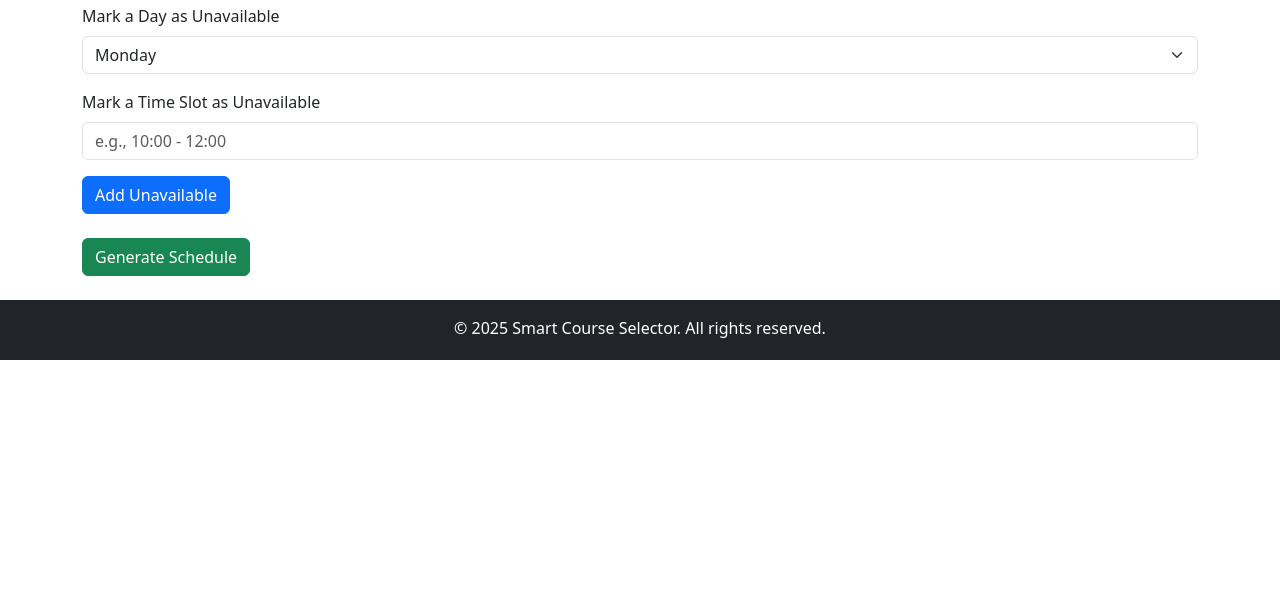
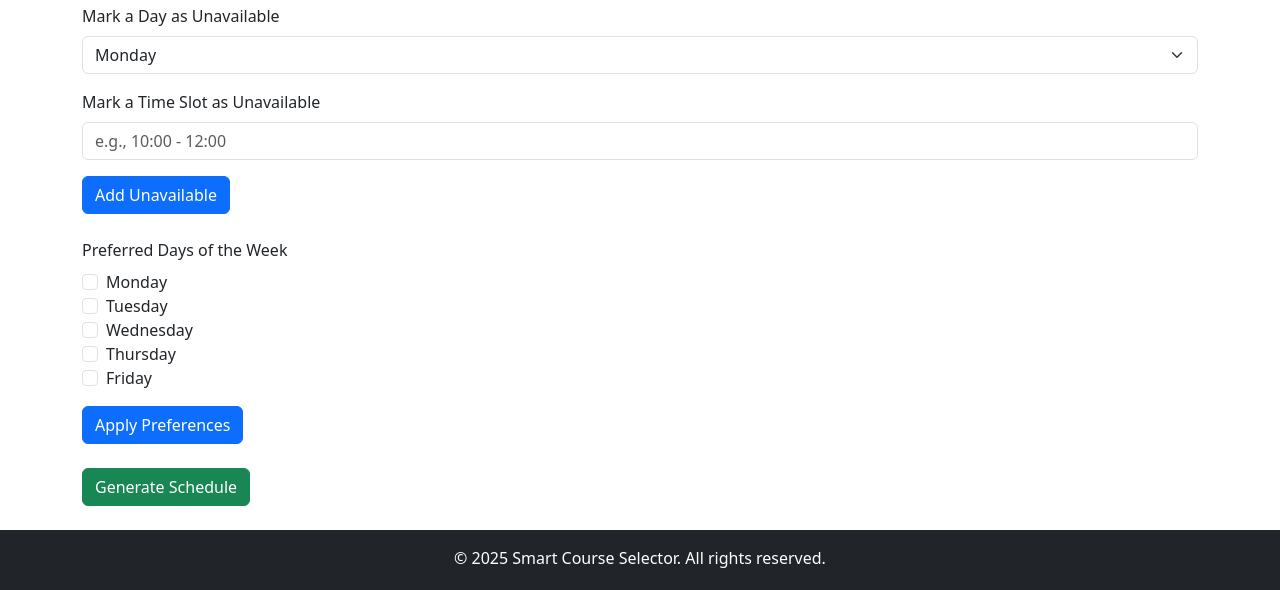
Before and after one commit to Xin-Wang1/2025_CITS5505_Agile_Web_Dev_group_project, a Flask app: template app/templates/Schedule.html in a window 1280 px wide. Shown: the part 1028-1618 px from the top of the page. Before the commit the page ends 1388 px from the top, so only its background shows below. Run offline with Flask 3, Linux system fonts and the light colour scheme; the template is opened without the code that fills it: most values are stand-ins (such as "Sample title", 1, 10 or a date in 2020); parts of the project's set-up code (start-up, migrations or seed data) failed here and were passed over; some libraries are stand-ins or nearby versions.

Commit message:
add algorithm and fix alerts

```diff
--- a/app/static/js/schedule.js
+++ b/app/static/js/schedule.js
@@ -1,7 +1,61 @@
+let selectedSlots    = [];
+let unavailableSlots = [];
+document.getElementById('apply-preferences-btn').addEventListener('click', () => {
+  // Get selected preferred days
+  const preferredDays = [];
+  document.querySelectorAll('#preferred-days .form-check-input:checked').forEach(cb => {
+    preferredDays.push(cb.value);
+  });
+
+  if (preferredDays.length === 0) {
+    alert('Please select at least one preferred day.');
+    return;
+  }
+
+  // Clear previous selections
+  document.querySelectorAll('.timeslot-checkbox').forEach(cb => {
+    cb.checked = false;
+    cb.dispatchEvent(new Event('change'));
+  });
+
+  // Auto-schedule classes based on preferred days
+  autoScheduleClasses(preferredDays);
+});
+
+function autoScheduleClasses(preferredDays) {
+  const fallbackSlots = [];
+
+  document.querySelectorAll('.timeslot-checkbox').forEach(cb => {
+    const day  = cb.dataset.day;
+    const type = cb.dataset.classType;
+
+    if (type === 'Lecture') {
+      // always schedule lectures
+      cb.checked = true;
+      cb.dispatchEvent(new Event('change'));
+
+    } else if (preferredDays.includes(day)) {
+      // schedule non-lectures on your preferred days
+      cb.checked = true;
+      cb.dispatchEvent(new Event('change'));
+
+    } else {
+      // collect all the non-lecture slots on non-preferred days
+      fallbackSlots.push(cb);
+    }
+  });
+
+  // if there are any non-preferred-day slots, pick one at random
+  if (fallbackSlots.length > 0) {
+    const randomIndex = Math.floor(Math.random() * fallbackSlots.length);
+    const randomCb    = fallbackSlots[randomIndex];
+    randomCb.checked = true;
+    randomCb.dispatchEvent(new Event('change'));
+  }
+}
 
 document.addEventListener('DOMContentLoaded', () => {
-  const selectedSlots    = [];
-  const unavailableSlots = [];
+
 
   // simple [aStart,aEnd) vs [bStart,bEnd) overlap test
   function overlaps(aStart, aEnd, bStart, bEnd) {
@@ -22,27 +76,47 @@ document.addEventListener('DOMContentLoaded', () => {
       const name      = cb.dataset.unitName;
       const type      = cb.dataset.classType;
       const classtimeId = cb.dataset.classtimeId;
+      const unitId = cb.dataset.unitId;
       const firstCell = document.querySelector(`.slot-cell[data-day="${day}"][data-hour="${s}"]`);
 
       if (cb.checked) {
         // 1a) block conflict?
         if (hasOverlap(unavailableSlots, day, s, e)) {
-          alert('⛔ That time is marked unavailable.');
           cb.checked = false;
           return;
         }
         // 1b) class conflict?
         if (hasOverlap(selectedSlots, day, s, e)) {
-          alert('⚠️ This class overlaps one you already selected.');
+
+          cb.checked = false;
+          return;
+        }
+        const existingSelection = selectedSlots.find(
+        slot => slot.unitId === unitId && slot.type === type
+        );
+        if (existingSelection) {
           cb.checked = false;
           return;
         }
 
         // record & render
-        selectedSlots.push({ classtimeId });
+        selectedSlots.push({ classtimeId, unitId, type, day, startHour: s, endHour: e });
         firstCell.setAttribute('rowspan', span);
         firstCell.classList.add('selected');
-        firstCell.textContent = `${name} (${type}) ${s}–${e}`;
+
+        //firstCell.textContent = `${name} (${type}) ${s}–${e}`;
+        const listItem = document.createElement('li');
+        listItem.className = 'list-group-item';
+        listItem.innerHTML = `
+        <strong>${name}</strong> - ${type}
+        (${day.charAt(0).toUpperCase() + day.slice(1)} ${s}:00–${e}:00)`;
+
+        const listContainer = document.createElement('ul');
+        listContainer.className = 'list-group';
+        listContainer.appendChild(listItem);
+
+        firstCell.innerHTML = ''; // Clear any existing content
+        firstCell.appendChild(listContainer);
         for (let h = s+1; h < e; h++) {
           document.querySelector(`.slot-cell[data-day="${day}"][data-hour="${h}"]`)
                   .style.display = 'none';
@@ -66,34 +140,80 @@ document.addEventListener('DOMContentLoaded', () => {
 
   // 2) ADD UNAVAILABLE handler
   document.getElementById('add-unavailable-btn').addEventListener('click', () => {
-    const day       = document.getElementById('unavailable-day').value;
-    const [startStr,endStr] = document.getElementById('unavailable-time').value
-                             .split('-').map(s=>s.trim());
-    const s         = parseInt(startStr.split(':')[0],10);
-    const e         = parseInt(endStr.split(':')[0],10);
-    const span      = e - s;
+    const day = document.getElementById('unavailable-day').value;
+    const timeRange = document.getElementById('unavailable-time').value;
+
+  // Validate inputs
+    if (!day || !timeRange) {
+      alert('Please select a day and time range.');
+      return;
+    }
+
+    const [startStr, endStr] = timeRange.split('-').map(s => s.trim());
+    const s = parseInt(startStr.split(':')[0], 10);
+    const e = parseInt(endStr.split(':')[0], 10);
+
+    if (isNaN(s) || isNaN(e) || s >= e) {
+      alert('Invalid time range. Please enter a valid range like "10:00-12:00".');
+      return;
+    }
+
+    const span = e - s;
     const firstCell = document.querySelector(`.slot-cell[data-day="${day}"][data-hour="${s}"]`);
 
+    if (!firstCell) {
+      alert('Invalid time slot. Please ensure the selected time range is within the schedule.');
+      return;
+    }
     // record & render
     unavailableSlots.push({ day, startHour: s, endHour: e });
+    const listItem = document.createElement('li');
+    listItem.className = 'list-group-item';
+    listItem.innerHTML = `
+    <strong>Unavailable</strong>
+    (${day.charAt(0).toUpperCase() + day.slice(1)} ${startStr}–${endStr})
+    <button class="btn btn-sm btn-danger float-end remove-unavailable-btn">Remove</button>
+    `;
+
+    const listContainer = document.createElement('ul');
+    listContainer.className = 'list-group';
+    listContainer.appendChild(listItem);
+
     firstCell.setAttribute('rowspan', span);
     firstCell.classList.add('unavailable');
-    firstCell.textContent = `Unavailable ${startStr}–${endStr}`;
-    for (let h = s+1; h < e; h++) {
-      document.querySelector(`.slot-cell[data-day="${day}"][data-hour="${h}"]`)
-              .style.display = 'none';
+    firstCell.innerHTML = ''; // Clear any existing content
+    firstCell.appendChild(listContainer);
+
+  // Hide subsequent cells in the same column
+    for (let h = s + 1; h < e; h++) {
+      const nextCell = document.querySelector(`.slot-cell[data-day="${day}"][data-hour="${h}"]`);
+      if (nextCell) {
+        nextCell.style.display = 'none';
+      }
     }
 
-    // remove any conflicting classes
-    document.querySelectorAll('.timeslot-checkbox:checked').forEach(cb => {
-      const d = cb.dataset.day;
-      const cs = parseInt(cb.dataset.startHour,10);
-      const ce = parseInt(cb.dataset.endHour,  10);
-      if (d===day && overlaps(s, e, cs, ce)) {
-        cb.checked = false;
-        cb.dispatchEvent(new Event('change'));
-      }
-    });
+  // Add event listener to the "Remove" button
+    const removeButton = listItem.querySelector('.remove-unavailable-btn');
+    if (removeButton) {
+      removeButton.addEventListener('click', () => {
+      // Remove the unavailable slot from the array
+        const idx = unavailableSlots.findIndex(slot => slot.day === day && slot.startHour === s && slot.endHour === e);
+        if (idx > -1) unavailableSlots.splice(idx, 1);
+
+      // Restore the cell
+        firstCell.removeAttribute('rowspan');
+        firstCell.classList.remove('unavailable');
+        firstCell.innerHTML = '';
+
+      // Restore the hidden cells
+        for (let h = s + 1; h < e; h++) {
+          const nextCell = document.querySelector(`.slot-cell[data-day="${day}"][data-hour="${h}"]`);
+          if (nextCell) {
+            nextCell.style.display = '';
+          }
+        }
+      });
+    }
   });
 
   // 3) GENERATE SCHEDULE → inject arrays as JSON
--- a/app/templates/Schedule.html
+++ b/app/templates/Schedule.html
@@ -1,12 +1,15 @@
-{% extends "base.html" %} {% block title %}Schedule{% endblock %} {% block head
-%} {{ super() }}
-<link
-  href="{{ url_for('static', filename='css/schedule.css') }}"
-  rel="stylesheet"
-/>
+{% extends "base.html" %}
 
-{% endblock %} {% block content %}
+{% block title %}Schedule{% endblock %}
+
+{% block head %}
+  <link href="{{ url_for('static', filename='css/schedule.css') }}" rel="stylesheet">
+
+{% endblock %}
+
+{% block content %}
 <main class="container flex-grow-1 my-4">
+
    <!-- Weekly Calendar -->
   <div class="table-responsive">
     <h2 class="mb-4">Generated Schedule</h2>
@@ -25,15 +28,11 @@
         {% for hour in range(8, 21) %}
         <tr>
           <td>{{ hour }}:00 – {{ hour + 1 }}:00</td>
-          <td class="slot-cell" data-day="Monday" data-hour="{{ hour }}"></td>
-          <td class="slot-cell" data-day="Tuesday" data-hour="{{ hour }}"></td>
-          <td
-            class="slot-cell"
-            data-day="Wednesday"
-            data-hour="{{ hour }}"
-          ></td>
-          <td class="slot-cell" data-day="Thursday" data-hour="{{ hour }}"></td>
-          <td class="slot-cell" data-day="Friday" data-hour="{{ hour }}"></td>
+          <td class="slot-cell" data-day="Monday"    data-hour="{{ hour }}"></td>
+          <td class="slot-cell" data-day="Tuesday"   data-hour="{{ hour }}"></td>
+          <td class="slot-cell" data-day="Wednesday" data-hour="{{ hour }}"></td>
+          <td class="slot-cell" data-day="Thursday"  data-hour="{{ hour }}"></td>
+          <td class="slot-cell" data-day="Friday"    data-hour="{{ hour }}"></td>
         </tr>
         {% endfor %}
       </tbody>
@@ -62,10 +61,14 @@
           data-unit-name="{{ unit.name }}"
           data-class-type="{{ times.type }}"
           data-classtime-id="{{ times.id }}"
-        />
-        <label class="form-check-label" for="timeslot-{{ unit.id }}-{{ hour }}">
-          {{ times.day_of_week }} {{ times.type }}: {{ times.start_time }} – {{
-          times.end_time }}
+          data-unit-id="{{ unit.id }}"
+          >
+        <label
+          class="form-check-label"
+          for="timeslot-{{ unit.id }}-{{ hour }}"
+        >
+         {{times.day_of_week}} {{times.type}}: {{ times.start_time }} – {{ times.end_time }}
+
         </label>
       </div>
       {% endfor %}
@@ -78,52 +81,68 @@
   <strong>Total Credits:</strong> {{ total_credits }}
 </div>
 
-  <hr class="my-4" />
+<hr class="my-4">
 
 <!-- Adjust Preferences -->
 <h3>Adjust Preferences</h3>
 <div id="adjust-preferences-form" class="mb-4">
   <div class="mb-3">
-      <label for="unavailable-day" class="form-label"
-        >Mark a Day as Unavailable</label
-      >
+    <label for="unavailable-day" class="form-label">Mark a Day as Unavailable</label>
     <select class="form-select" id="unavailable-day">
-        <option>Monday</option>
-        <option>Tuesday</option>
-        <option>Wednesday</option>
-        <option>Thursday</option>
+      <option>Monday</option><option>Tuesday</option>
+      <option>Wednesday</option><option>Thursday</option>
       <option>Friday</option>
     </select>
   </div>
   <div class="mb-3">
-      <label for="unavailable-time" class="form-label"
-        >Mark a Time Slot as Unavailable</label
-      >
-      <input
-        type="text"
-        class="form-control"
-        id="unavailable-time"
-        placeholder="e.g., 10:00 - 12:00"
-      />
+    <label for="unavailable-time" class="form-label">Mark a Time Slot as Unavailable</label>
+    <input type="text" class="form-control" id="unavailable-time" placeholder="e.g., 10:00 - 12:00">
   </div>
   <button id="add-unavailable-btn" class="btn btn-primary" type="button">
     Add Unavailable
   </button>
 </div>
-
-  <form
-    id="generate-form"
-    method="POST"
-    action="{{ url_for('generate_schedule') }}"
-  >
+<div id="adjust-preferences-form" class="mb-4">
+  <div class="mb-3">
+    <label for="preferred-days" class="form-label">Preferred Days of the Week</label>
+    <div id="preferred-days" class="form-check">
+      <div>
+        <input type="checkbox" class="form-check-input" id="preferred-monday" value="Monday">
+        <label class="form-check-label" for="preferred-monday">Monday</label>
+      </div>
+      <div>
+        <input type="checkbox" class="form-check-input" id="preferred-tuesday" value="Tuesday">
+        <label class="form-check-label" for="preferred-tuesday">Tuesday</label>
+      </div>
+      <div>
+        <input type="checkbox" class="form-check-input" id="preferred-wednesday" value="Wednesday">
+        <label class="form-check-label" for="preferred-wednesday">Wednesday</label>
+      </div>
+      <div>
+        <input type="checkbox" class="form-check-input" id="preferred-thursday" value="Thursday">
+        <label class="form-check-label" for="preferred-thursday">Thursday</label>
+      </div>
+      <div>
+        <input type="checkbox" class="form-check-input" id="preferred-friday" value="Friday">
+        <label class="form-check-label" for="preferred-friday">Friday</label>
+      </div>
+    </div>
+  </div>
+  <button id="apply-preferences-btn" class="btn btn-primary" type="button">
+    Apply Preferences
+  </button>
+</div>
+<form id="generate-form" method="POST" action="{{ url_for('schedule.generate_schedule') }}">
   {% for unit in selected_units %}
-    <input type="hidden" name="unit_ids" value="{{ unit.id }}" />
+    <input type="hidden" name="unit_ids" value="{{ unit.id }}">
   {% endfor %}
   <div id="hidden-inputs"></div>
   <button class="btn btn-success">Generate Schedule</button>
 </form>
 </main>
-{% endblock %} {% block scripts %}
+{% endblock %}
+{% block scripts %}
 <script src="{{ url_for('static', filename='js/schedule.js') }}"></script>
 
+
 {% endblock %}
--- a/app/templates/Unit.html
+++ b/app/templates/Unit.html
@@ -71,7 +71,7 @@
 
   <!-- Schedule Generate Button -->
   <div class="mt-4">
-    <form method="POST" action="{{ url_for('schedule_generation') }}">
+    <form method="POST" action="{{ url_for('schedule.schedule_generation') }}">
       <input type="hidden" name="selected_units" id="selected-units-input" />
       <button type="submit" class="btn btn-success">Schedule Generate</button>
     </form>
--- a/app/templates/base.html
+++ b/app/templates/base.html
@@ -62,7 +62,7 @@
           </li>
           <li>
             <a
-              href="{{ url_for('My_Schedule') }}"
+              href="{{ url_for('myschedule.My_Schedule') }}"
               class="nav-link px-2 {% if request.path == '/My_Schedule' %}link-secondary{% else %}link-primary{% endif %}"
               >My Schedule</a
             >
@@ -97,7 +97,7 @@
             </a>
             <ul class="dropdown-menu">
               <li>
-                <a class="dropdown-item" href="{{ url_for('My_Schedule') }}"
+                <a class="dropdown-item" href="{{ url_for('myschedule.My_Schedule') }}"
                   ><i class="bi bi-calendar me-2"></i>My Schedule</a
                 >
               </li>
--- a/app/templates/home.html
+++ b/app/templates/home.html
@@ -24,13 +24,13 @@
       <ul class="nav col-12 col-md-auto mb-2 justify-content-center mb-md-0">
         <li><a href="{{ url_for('home') }}" class="nav-link px-2 link-secondary">Home</a></li>
         <li><a href="{{ url_for('unit.unit') }}" class="nav-link px-2">Upload Units</a></li>
-        <li><a href="{{ url_for('My_Schedule') }}" class="nav-link px-2">My Schedule</a></li>
+        <li><a href="{{ url_for('myschedule.My_Schedule') }}" class="nav-link px-2">My Schedule</a></li>
         <li><a href="{{ url_for('messages') }}" class="nav-link px-2">Share</a></li>
       </ul>
 
       <div class="col-md-3 text-end d-flex align-items-center justify-content-end gap-3">
         {% if current_user.is_authenticated %}
-          <a href="{{ url_for('My_Schedule') }}" class="d-flex align-items-center text-white text-decoration-none">
+          <a href="{{ url_for('myschedule.My_Schedule') }}" class="d-flex align-items-center text-white text-decoration-none">
             <span class="me-2">{{ current_user.username }}</span>
             <img src="{{ url_for('static', filename='image/avatar.png') }}" alt="Avatar" class="rounded-circle" width="32" height="32">
           </a>
```
Lines whose indentation alone changed are shown as unchanged.
